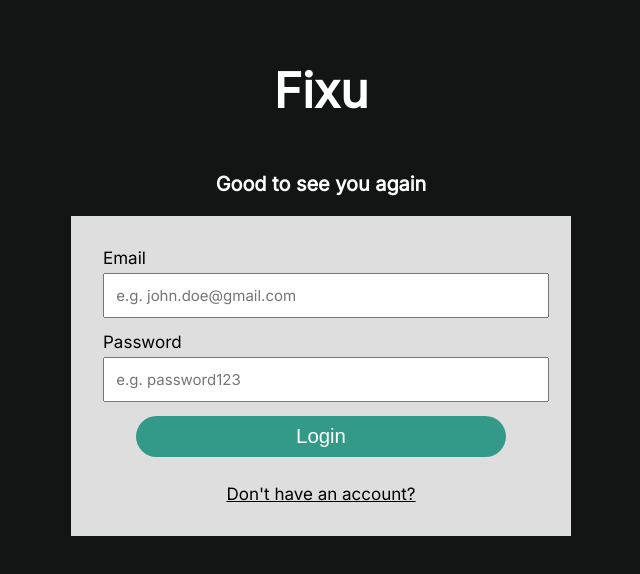
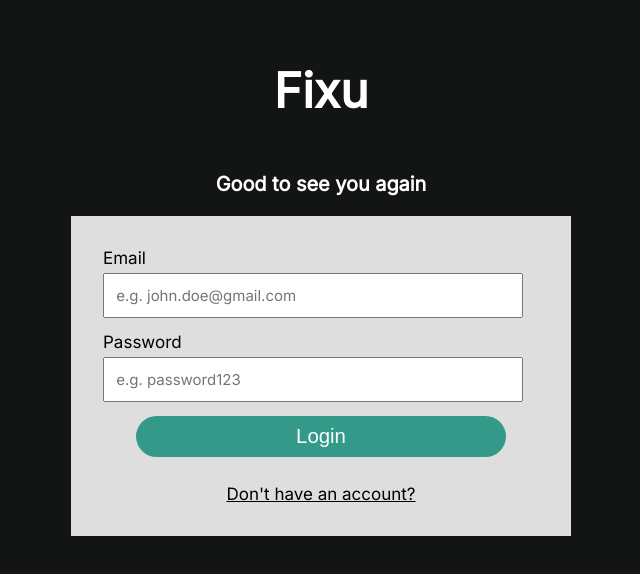
Before and after one commit to Finnbyte/Fixu, a React (Vite) app in the folder frontend/: page /login in a window 1280 px wide. Shown: the top 574 px of the page, without its empty margins (319-959 px from the left). Built offline with nearby package versions, Linux system fonts and the light colour scheme.

Commit message:
Add global styling

```diff
--- a/frontend/src/index.scss
+++ b/frontend/src/index.scss
@@ -20,6 +20,11 @@ body {
     span, label, p, h1, h2, h3, h4 {
         color: white;
     }
+
+    * {
+        min-width: 0;
+        box-sizing: border-box;
+    }
 }
 
 #root {
```
